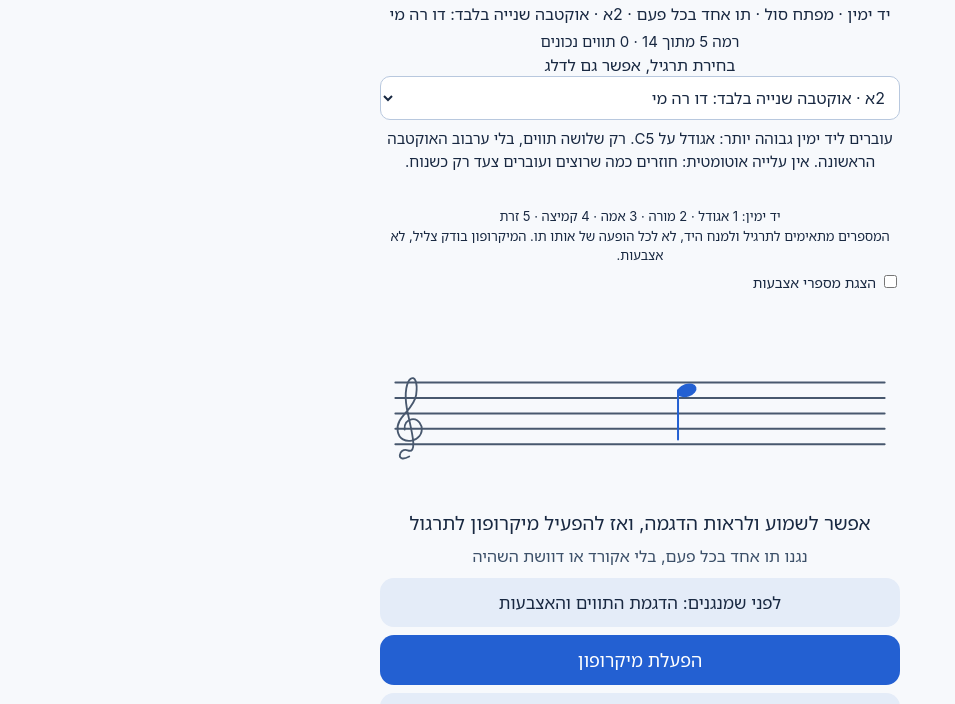
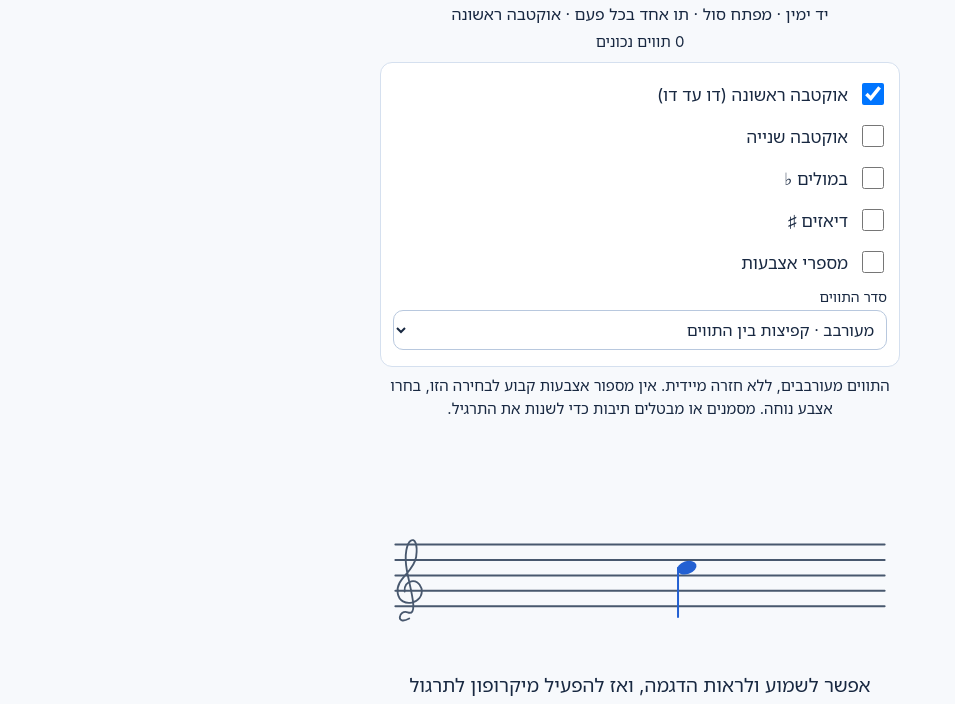
Before and after one commit to miromiro1515/piano-trainer-web, a plain HTML site: page index.html in a window 1280 px wide. Shown: the part 54-758 px from the top of the page, without its empty margins (0-955 px from the left). Drawn offline with Linux system fonts and the light colour scheme.

Commit message:
Replace lesson dropdown with option checkboxes (octave 1/2, flats, sharps, fingers)

```diff
--- a/index.html
+++ b/index.html
@@ -40,11 +40,13 @@
   .row { display: flex; gap: 8px; }
   .row button { flex: 1; }
   select { width:100%; padding:10px; font:inherit; border:1px solid #b8c8de; border-radius:10px; background:white; color:inherit; }
-  #octaveOptions { text-align:right; margin-top:8px; }
-  #octaveOptions label { display:block; font-size:14px; margin:7px 0 4px; }
+  #options { text-align:right; margin:8px 0 0; padding:10px 12px; background:#fff; border:1px solid #d5e0ef; border-radius:12px; }
+  #options .opt { display:flex; align-items:center; gap:10px; font-size:17px; padding:7px 0; }
+  #options .opt input { width:22px; height:22px; flex:none; }
+  #options select { margin:2px 0 6px; padding:8px; }
+  #options .sub { font-size:14px; margin:4px 0 2px; }
   #exercise { font-size:15px; line-height:1.5; margin:8px 0; }
   #finger { font-size:21px; font-weight:600; color:#235fd2; }
-  #fingerToggle { display:block; font-size:14px; margin-top:6px; text-align:right; }
   #finger { min-height:26px; }
   #legend { font-size:13px; line-height:1.5; }
   footer { font-size: 12px; color: rgb(110,125,145); margin-top: 10px; }
@@ -55,18 +57,20 @@
   <h1 dir="ltr">Piano Notes Learning Free</h1>
   <div id="subtitle"></div>
   <div id="score"></div>
-  <label for="lesson">בחירת תרגיל, אפשר גם לדלג</label>
-  <select id="lesson"></select>
-  <div id="octaveOptions" hidden>
-    <label for="noteOrder">סדר התווים בתרגיל</label>
+  <div id="options">
+    <label class="opt"><input type="checkbox" id="o1"> אוקטבה ראשונה (דו עד דו)</label>
+    <label class="opt"><input type="checkbox" id="o2"> אוקטבה שנייה</label>
+    <div id="o2rangeWrap" hidden><div class="sub">כמה תווים מהאוקטבה השנייה</div>
+    <select id="o2range"><option value="3">דו רה מי</option><option value="5">עד סול</option><option value="8">כל האוקטבה</option></select></div>
+    <label class="opt"><input type="checkbox" id="flat"> במולים ♭</label>
+    <label class="opt"><input type="checkbox" id="sharp"> דיאזים ♯</label>
+    <label class="opt"><input type="checkbox" id="showFingers"> מספרי אצבעות</label>
+    <div class="sub">סדר התווים</div>
     <select id="noteOrder"><option value="mixed">מעורבב · קפיצות בין התווים</option><option value="scale">לפי הסדר · עלייה וירידה</option></select>
-    <span id="accidentalsWrap"><label for="accidentals">סימני היתק באוקטבה הראשונה</label>
-    <select id="accidentals"><option value="natural">ללא · קלידים לבנים בלבד</option><option value="sharp">מוסיפים דיאזים ♯</option><option value="flat">מוסיפים במולים ♭</option><option value="both">מוסיפים דיאזים ובמולים ♯ ♭</option></select></span>
   </div>
   <div id="exercise"></div>
   <div id="finger"></div>
   <div id="legend">יד ימין: 1 אגודל · 2 מורה · 3 אמה · 4 קמיצה · 5 זרת<br>המספרים מתאימים לתרגיל ולמנח היד, לא לכל הופעה של אותו תו. המיקרופון בודק צליל, לא אצבעות.</div>
-  <label id="fingerToggle"><input type="checkbox" id="showFingers"> הצגת מספרי אצבעות</label>
   <div id="staffwrap"><canvas id="staff"></canvas></div>
   <div id="status">לחצו על הפעלת המיקרופון כדי להתחיל</div>
   <div id="heard">נגנו תו אחד בכל פעם, בלי אקורד או דוושת השהיה</div>
@@ -74,11 +78,7 @@
   <button id="mic">הפעלת מיקרופון</button>
   <button id="hint">רמז: שם התו</button>
   <button id="mode"></button>
-  <div class="row">
-    <button id="easier">קשה מדי · צעד אחורה</button>
-    <button id="harder">קל מדי · צעד קדימה</button>
-  </div>
-  <footer>הצליל מעובד בדפדפן בלבד. אין הקלטה או העלאה לרשת. ההתקדמות נשמרת במכשיר זה. גרסה 2.5.</footer>
+  <footer>הצליל מעובד בדפדפן בלבד. אין הקלטה או העלאה לרשת. ההתקדמות נשמרת במכשיר זה. גרסה 3.0.</footer>
 </main>
 <div id="visits"><img src="https://visitor-badge.laobi.icu/badge?page_id=miromiro1515.piano-trainer-web&left_text=%D7%91%D7%99%D7%A7%D7%95%D7%A8%D7%99%D7%9D" alt="" onerror="this.parentNode.style.display='none'"></div>
 <script>
@@ -86,26 +86,39 @@
 // ---- training model (ported from the native app) ----
 const NAMES=["דו","דו דיאז","רה","רה דיאז","מי","פה","פה דיאז","סול","סול דיאז","לה","לה דיאז","סי"];
 const LATIN=["C","C#","D","D#","E","F","F#","G","G#","A","A#","B"];
-// Every finger belongs to this exercise's hand position or ordered scale.
-const LESSONS=[
- {name:"1א · אוקטבה ראשונה: דו רה מי",notes:[60,62,64],fingers:[1,2,3],help:"הניחו אגודל ימין על דו האמצעי C4. מתרגלים רק שלושה תווים במנח קבוע."},
- {name:"1ב · אוקטבה ראשונה: דו עד סול",notes:[60,62,64,65,67],fingers:[1,2,3,4,5],help:"מנח קבוע: אגודל על C4, זרת על G4. בלי מעבר אגודל."},
- {name:"1ג · אוקטבה ראשונה: פה עד דו",notes:[65,67,69,71,72],fingers:[1,2,3,4,5],help:"הזיזו את היד: אגודל על F4, זרת על C5. זה מנח חדש, לכן המספרים השתנו."},
- {name:"1ד · אוקטבה ראשונה מלאה · דו עד דו",notes:[60,62,64,65,67,69,71,72],fingers:[1,2,3,1,2,3,4,5],ordered:true,help:"דו C4 עד דו C5, בעלייה ובירידה לפי הסדר. בעלייה האגודל עובר מתחת אחרי מי; בירידה אצבע 3 עוברת מעל אחרי פה."},
- {name:"2א · אוקטבה שנייה בלבד: דו רה מי",notes:[72,74,76],fingers:[1,2,3],help:"עוברים ליד ימין גבוהה יותר: אגודל על C5. רק שלושה תווים, בלי ערבוב האוקטבה הראשונה."},
- {name:"2ב · אוקטבה שנייה: מוסיפים פה",notes:[72,74,76,77],fingers:[1,2,3,4],help:"אותו מנח, אגודל על C5. מוסיפים רק פה F5 באצבע 4 לשלושת התווים שכבר תרגלתם."},
- {name:"2ג · אוקטבה שנייה: מוסיפים סול",notes:[72,74,76,77,79],fingers:[1,2,3,4,5],help:"מנח קבוע גבוה: אגודל על C5, זרת על G5. מתרגלים את הקריאה מעל החמשה לאט."},
- {name:"2ד · מנח גבוה חדש: פה סול לה",notes:[77,79,81],fingers:[1,2,3],help:"הזיזו את היד: אגודל על F5. מתרגלים רק פה סול לה; המנח השתנה ולכן גם מספרי האצבעות."},
- {name:"2ה · במנח פה: מוסיפים סי",notes:[77,79,81,83],fingers:[1,2,3,4],help:"אגודל על F5. מוסיפים רק סי B5 באצבע 4 לשלושת התווים של המנח החדש."},
- {name:"2ו · במנח פה: מוסיפים דו",notes:[77,79,81,83,84],fingers:[1,2,3,4,5],help:"מנח חדש: אגודל על F5, זרת על C6. עדיין מתרגלים רק באוקטבה הגבוהה."},
- {name:"2ז · אוקטבה שנייה בלבד: סולם מלא",notes:[72,74,76,77,79,81,83,84],fingers:[1,2,3,1,2,3,4,5],ordered:true,help:"דו C5 עד דו C6, לפי הסדר ובחזרה. אותו מעבר אגודל כמו בסולם הראשון, אוקטבה למעלה."},
- {name:"3 · שילוב שתי אוקטבות, בלי סימני היתק",notes:[60,62,64,65,67,69,71,72,74,76,77,79,81,83,84],fingers:[1,2,3,1,2,3,4,1,2,3,1,2,3,4,5],ordered:true,orderChoice:true,help:"תווים משתי האוקטבות יחד. ברירת המחדל מעורבבת אותם בקפיצות; באפשרויות למעלה אפשר לבחור גם סולם מלא לפי הסדר, ובו בדו C5 משתמשים באגודל 1 כדי להמשיך."},
- {name:"4א · דיאז: פה דיאז במנח קבוע",notes:[62,64,66,67,69],fingers:[1,2,3,4,5],help:"רק אחרי שתי האוקטבות: אגודל על D4, זרת על A4. אצבע 3 מנגנת פה דיאז, הקליד השחור שמימין לפה."},
- {name:"4ב · במול: סי במול במנח קבוע",notes:[65,67,69,70,72],fingers:[1,2,3,4,5],flat:true,help:"אגודל על F4, זרת על C5. אצבע 4 מנגנת סי במול, הקליד השחור שמשמאל לסי. זה אותו קליד כמו לה דיאז, בשם שמתאים לתרגיל."}
-];
-const LEVELS=LESSONS.map(l=>l.notes);
-const LEVEL_DESC=LESSONS.map(l=>l.name);
-
+const WHITE_O1=[60,62,64,65,67,69,71,72], WHITE_O2=[72,74,76,77,79,81,83,84];
+const FULL_FINGERS=[1,2,3,1,2,3,4,5];
+const BLACK_PC=[1,3,6,8,10];
+function ls(k,d){const v=localStorage.getItem(k);return v===null?d:v;}
+let opt={o1:ls("pt_o1","1")==="1",o2:ls("pt_o2","0")==="1",o2n:[3,5,8].includes(+ls("pt_o2n","3"))?+ls("pt_o2n","3"):3,flat:ls("pt_flat","0")==="1",sharp:ls("pt_sharp","0")==="1"};
+if(!opt.o1&&!opt.o2)opt.o1=true;
+// Practice pool from the checkboxes. Fingers only when a fixed hand position exists.
+function pool(){
+ let white=[];
+ if(opt.o1)white=white.concat(WHITE_O1);
+ if(opt.o2)white=white.concat(WHITE_O2.slice(0,opt.o2n));
+ white=[...new Set(white)].sort((a,b)=>a-b);
+ const notes=white.slice();
+ if(opt.flat||opt.sharp){
+  for(let m=white[0];m<=white[white.length-1];m++){if(BLACK_PC.includes(m%12))notes.push(m);}
+  notes.sort((a,b)=>a-b);
+ }
+ let fingers=null;
+ if(!opt.flat&&!opt.sharp&&!(opt.o1&&opt.o2)){
+  const ordered=noteOrder==="scale";
+  if(opt.o1)fingers=ordered?FULL_FINGERS:null;
+  else fingers=(ordered||opt.o2n<8)?(opt.o2n===3?[1,2,3]:opt.o2n===5?[1,2,3,4,5]:FULL_FINGERS):null;
+ }
+ return {notes,fingers};
+}
+function describe(){
+ const parts=[];
+ if(opt.o1)parts.push("אוקטבה ראשונה");
+ if(opt.o2)parts.push("אוקטבה שנייה ("+({3:"דו רה מי",5:"עד סול",8:"כולה"}[opt.o2n])+")");
+ if(opt.flat)parts.push("במולים");
+ if(opt.sharp)parts.push("דיאזים");
+ return parts.join(" + ");
+}
 const $=id=>document.getElementById(id);
 const subtitle=$("subtitle"), scoreEl=$("score"), status=$("status"), heard=$("heard");
 const micBtn=$("mic"), hintBtn=$("hint"), modeBtn=$("mode");
@@ -113,7 +126,6 @@ const cv=$("staff");
 
 // Existing totals, mode, and legacy level are retained. This revision starts at
 // three upper notes as requested; future visits restore the exact new lesson.
-let level=clampI(+(localStorage.getItem("pt_lesson_v2") ?? 4),0,LEVELS.length-1);
 let correct=+localStorage.getItem("pt_correct")||0;
 let seqDone=+localStorage.getItem("pt_seqDone")||0;
 let seqMode=localStorage.getItem("pt_seqMode")==="1";
@@ -122,28 +134,20 @@ let sequence=[], seqIndex=0, correctFlash=false, active=false;
 let exerciseNotes=[], exerciseFingers=[], singleCursor=-1, pendingAdvance=null, demonstrating=false;
 
 function clampI(v,a,b){v=Math.round(isFinite(v)?v:a);return Math.max(a,Math.min(b,v));}
-// Keep the existing first octave: middle C (C4) through C5, inclusive.
 let noteOrder=localStorage.getItem("pt_first_order")==="scale"?"scale":"mixed";
-let accidentals=localStorage.getItem("pt_first_accidentals")||"natural";
-if(!["natural","sharp","flat","both"].includes(accidentals))accidentals="natural";
 const FLAT_NAMES={1:"רה במול",3:"מי במול",6:"סול במול",8:"לה במול",10:"סי במול"};
 const FLAT_LATIN={1:"Db",3:"Eb",6:"Gb",8:"Ab",10:"Bb"};
-function firstOctave(){return level===3;}
-function hasOrderChoice(){return firstOctave()||!!LESSONS[level].orderChoice;}
-function isOrdered(){return hasOrderChoice()?noteOrder==="scale":!!LESSONS[level].ordered;}
-function practiceNotes(){return firstOctave()&&accidentals!=="natural"?Array.from({length:13},(_,i)=>60+i):LESSONS[level].notes;}
+function isOrdered(){return noteOrder==="scale";}
 function usesFlat(m){
  const pc=((m%12)+12)%12;
- return firstOctave()?accidentals==="flat"&&pc in FLAT_NAMES||accidentals==="both"&&[3,8,10].includes(pc):!!LESSONS[level].flat&&pc===10;
+ if(!BLACK_PC.includes(pc))return false;
+ if(opt.flat&&!opt.sharp)return true;
+ return opt.flat&&opt.sharp&&[3,8,10].includes(pc);
 }
 function noteName(m){const pc=((m%12)+12)%12;return usesFlat(m)?FLAT_NAMES[pc]:NAMES[pc];}
 function latinName(m){const pc=((m%12)+12)%12;return (usesFlat(m)?FLAT_LATIN[pc]:LATIN[pc])+(Math.floor(m/12)-1);}
 function seqLength(){return isOrdered()?4:3;}
-function hasFingering(){
- if(firstOctave())return noteOrder==="scale"&&accidentals==="natural";
- if(LESSONS[level].orderChoice)return noteOrder==="scale";
- return true;
-}
+function hasFingering(){return pool().fingers!==null;}
 function mixedIndex(previous){
  if(!noteBag.length){
   noteBag=exerciseNotes.map((_,i)=>i);
@@ -154,43 +158,36 @@ function mixedIndex(previous){
 }
 function save(){
   localStorage.setItem("pt_first_order",noteOrder);
-  localStorage.setItem("pt_first_accidentals",accidentals);
-  localStorage.setItem("pt_lesson_v2",level);
+  localStorage.setItem("pt_o1",opt.o1?"1":"0");localStorage.setItem("pt_o2",opt.o2?"1":"0");
+  localStorage.setItem("pt_o2n",opt.o2n);localStorage.setItem("pt_flat",opt.flat?"1":"0");localStorage.setItem("pt_sharp",opt.sharp?"1":"0");
   localStorage.setItem("pt_correct",correct);
   localStorage.setItem("pt_seqDone",seqDone);
   localStorage.setItem("pt_seqMode",seqMode?"1":"0");
 }
 function refreshModeLabels(){
   const base=seqMode?`יד ימין · מפתח סול · רצף של ${seqLength()} תווים`:"יד ימין · מפתח סול · תו אחד בכל פעם";
-  subtitle.textContent=base+" · "+LEVEL_DESC[level];
-  $("lesson").value=String(level);
-  $("octaveOptions").hidden=!hasOrderChoice();
-  $("accidentalsWrap").hidden=!firstOctave();
-  $("noteOrder").value=noteOrder;$("accidentals").value=accidentals;
+  subtitle.textContent=base+" · "+describe();
+  $("o1").checked=opt.o1;$("o2").checked=opt.o2;$("flat").checked=opt.flat;$("sharp").checked=opt.sharp;
+  $("o2rangeWrap").hidden=!opt.o2;$("o2range").value=String(opt.o2n);$("noteOrder").value=noteOrder;
   $("legend").hidden=!hasFingering();
-  $("demo").textContent=hasFingering()?"לפני שמנגנים: הדגמת התווים והאצבעות":"לפני שמנגנים: הדגמת צלילי האוקטבה";
-  $("exercise").textContent=LESSONS[level].help+" אין עלייה אוטומטית: חוזרים כמה שרוצים ועוברים צעד רק כשנוח.";
-  if(firstOctave()){
-    $("exercise").textContent="דו האמצעי C4 עד דו C5. "+(isOrdered()?"לפי הסדר בעלייה ובירידה. ":"התווים מעורבבים, ללא חזרה מיידית. ")+(accidentals==="natural"?"קלידים לבנים בלבד. ":"גם חמשת הקלידים השחורים שבאוקטבה. ")+(hasFingering()?"בעלייה האגודל עובר מתחת אחרי מי; בירידה אצבע 3 מעל אחרי פה. ":"בחרו אצבע נוחה לכל קפיצה; אין מספור אצבעות קבוע. ")+"אין עלייה אוטומטית ברמה.";
-  }
+  $("demo").textContent=hasFingering()?"לפני שמנגנים: הדגמת התווים והאצבעות":"לפני שמנגנים: הדגמת הצלילים";
+  $("exercise").textContent=(isOrdered()?"התווים לפי הסדר בעלייה ובירידה. ":"התווים מעורבבים, ללא חזרה מיידית. ")+(hasFingering()?"המספרים לפי מנח היד הקבוע. ":"אין מספור אצבעות קבוע לבחירה הזו, בחרו אצבע נוחה. ")+"מסמנים או מבטלים תיבות כדי לשנות את התרגיל.";
   modeBtn.textContent=seqMode?"מעבר לתרגול תו בודד":"מעבר לתרגול רצף תווים";
 }
 function updateScore(){
-  scoreEl.textContent=seqMode
-    ?`רמה ${level+1} מתוך ${LEVELS.length} · ${seqDone} רצפים הושלמו`
-    :`רמה ${level+1} מתוך ${LEVELS.length} · ${correct} תווים נכונים`;
+  scoreEl.textContent=seqMode?`${seqDone} רצפים הושלמו`:`${correct} תווים נכונים`;
 }
 function buildExercise(){
- const l=LESSONS[level];
- const notes=practiceNotes();
+ const p=pool(), notes=p.notes;
  if(isOrdered()){
    exerciseNotes=notes.concat(notes.slice(0,-1).reverse());
-   exerciseFingers=hasFingering()?l.fingers.concat(l.fingers.slice(0,-1).reverse()):[];
- }else{exerciseNotes=notes;exerciseFingers=hasFingering()?l.fingers:[];}
+   exerciseFingers=p.fingers?p.fingers.concat(p.fingers.slice(0,-1).reverse()):[];
+ }else{exerciseNotes=notes;exerciseFingers=p.fingers||[];}
 }
 function fingerFor(m,index){
- if(!hasFingering())return null;
- return isOrdered()?exerciseFingers[index]:LESSONS[level].fingers[LESSONS[level].notes.indexOf(m)];
+ const p=pool();
+ if(!p.fingers)return null;
+ return isOrdered()?exerciseFingers[index]:p.fingers[p.notes.indexOf(m)];
 }
 let sequenceFingers=[], targetFinger=1;
 // Finger numbers can be hidden so practice trains note reading instead of
@@ -208,16 +205,14 @@ function chooseNote(release=true){
     for(let i=0;i<seqLength();i++){
       let idx;
       if(isOrdered()){ singleCursor=(singleCursor+1)%exerciseNotes.length;idx=singleCursor; }
-      else if(firstOctave()){idx=mixedIndex(i?sequence[i-1]:previous);}
-      else { const opts=exerciseNotes.map((_,j)=>j).filter(j=>exerciseNotes[j]!==sequence[i-1]);idx=opts[Math.floor(Math.random()*opts.length)]; }
+      else {idx=mixedIndex(i?sequence[i-1]:previous);}
       sequence.push(exerciseNotes[idx]); sequenceFingers.push(fingerFor(exerciseNotes[idx],idx));
     }
     seqIndex=0;target=sequence[0];targetFinger=sequenceFingers[0];
   }else{
     sequence=[];seqIndex=0;
     if(isOrdered())singleCursor=(singleCursor+1)%exerciseNotes.length;
-    else if(firstOctave())singleCursor=mixedIndex(target);
-    else {const opts=exerciseNotes.map((_,j)=>j).filter(j=>exerciseNotes[j]!==target);singleCursor=opts[Math.floor(Math.random()*opts.length)];}
+    else singleCursor=mixedIndex(target);
     target=exerciseNotes[singleCursor];targetFinger=fingerFor(target,singleCursor);
   }
   updateFinger();hintBtn.textContent="רמז: שם התו";
@@ -227,10 +222,9 @@ function chooseNote(release=true){
   else status.textContent="אפשר לשמוע ולראות הדגמה, ואז להפעיל מיקרופון לתרגול";
 }
 
-function changeLevel(delta){
-  const next=clampI(level+delta,0,LEVELS.length-1);
-  if(next===level){ status.textContent=delta<0?"זו הרמה הבסיסית. אפשר להיעזר ברמז":"זו הרמה המלאה. ממשיכים לתרגל!"; return; }
-  level=next; noteBag=[]; singleCursor=-1; save(); refreshModeLabels(); chooseNote(active);
+function optionsChanged(){
+  if(!opt.o1&&!opt.o2){opt.o1=true;}
+  noteBag=[];singleCursor=-1;save();refreshModeLabels();chooseNote(active);
   if(!active) status.textContent="התרגיל הוחלף. אפשר לראות הדגמה ואז לתרגל בקצב שלכם";
 }
 function toggleMode(){
@@ -380,8 +374,6 @@ modeBtn.addEventListener("click",toggleMode);
 const showFingersBox=$("showFingers");
 showFingersBox.checked=showFingers;
 showFingersBox.addEventListener("change",()=>{ showFingers=showFingersBox.checked; localStorage.setItem("pt_show_fingers",showFingers?"1":"0"); updateFinger(); draw(); });
-$("harder").addEventListener("click",()=>changeLevel(1));
-$("easier").addEventListener("click",()=>changeLevel(-1));
 document.addEventListener("visibilitychange",()=>{ if(document.hidden&&active) stopListening(); else if(!document.hidden) holdWakeLock(); });
 
 // A tap plays a synthesized reference, not a recording or an upload.
@@ -392,9 +384,9 @@ async function demonstrate(){
  const saved={target,targetFinger,sequence,seqIndex};let ctx;
  try{
   ctx=new (window.AudioContext||window.webkitAudioContext)();await ctx.resume();
-  const l=LESSONS[level], notes=practiceNotes();sequence=[];
+  const p=pool(), notes=p.notes;sequence=[];
   for(let i=0;i<notes.length;i++){
-   target=notes[i];targetFinger=hasFingering()?l.fingers[i]:null;updateFinger();draw();
+   target=notes[i];targetFinger=p.fingers&&!opt.flat&&!opt.sharp?p.fingers[i]:null;updateFinger();draw();
    status.textContent=`הדגמה: ${noteName(target)} · ${latinName(target)}`+(targetFinger?` · אצבע ${targetFinger}`:"");
    const osc=ctx.createOscillator(),gain=ctx.createGain();osc.type="triangle";
    osc.frequency.value=440*Math.pow(2,(target-69)/12);
@@ -412,9 +404,6 @@ async function demonstrate(){
 $("demo").addEventListener("click",demonstrate);
 
 // ---- staff rendering (ported from the native StaffView) ----
-const lessonSelect=$("lesson");
-LESSONS.forEach((l,i)=>{const o=document.createElement("option");o.value=i;o.textContent=l.name;lessonSelect.appendChild(o);});
-lessonSelect.addEventListener("change",()=>changeLevel(Number(lessonSelect.value)-level));
 const WHITE=[60,62,64,65,67,69,71,72,74,76,77,79,81,83,84];
 function draw(){
   const dpr=window.devicePixelRatio||1;
@@ -488,10 +477,12 @@ function draw(){
 }
 window.addEventListener("resize",draw);
 
-["noteOrder","accidentals"].forEach(id=>$(id).addEventListener("change",()=>{
- noteOrder=$("noteOrder").value;accidentals=$("accidentals").value;
- noteBag=[];singleCursor=-1;save();refreshModeLabels();chooseNote(active);
-}));
+$("o1").addEventListener("change",()=>{opt.o1=$("o1").checked;optionsChanged();});
+$("o2").addEventListener("change",()=>{opt.o2=$("o2").checked;optionsChanged();});
+$("o2range").addEventListener("change",()=>{opt.o2n=+$("o2range").value;optionsChanged();});
+$("flat").addEventListener("change",()=>{opt.flat=$("flat").checked;optionsChanged();});
+$("sharp").addEventListener("change",()=>{opt.sharp=$("sharp").checked;optionsChanged();});
+$("noteOrder").addEventListener("change",()=>{noteOrder=$("noteOrder").value;optionsChanged();});
 
 // ---- init ----
 refreshModeLabels();
```
